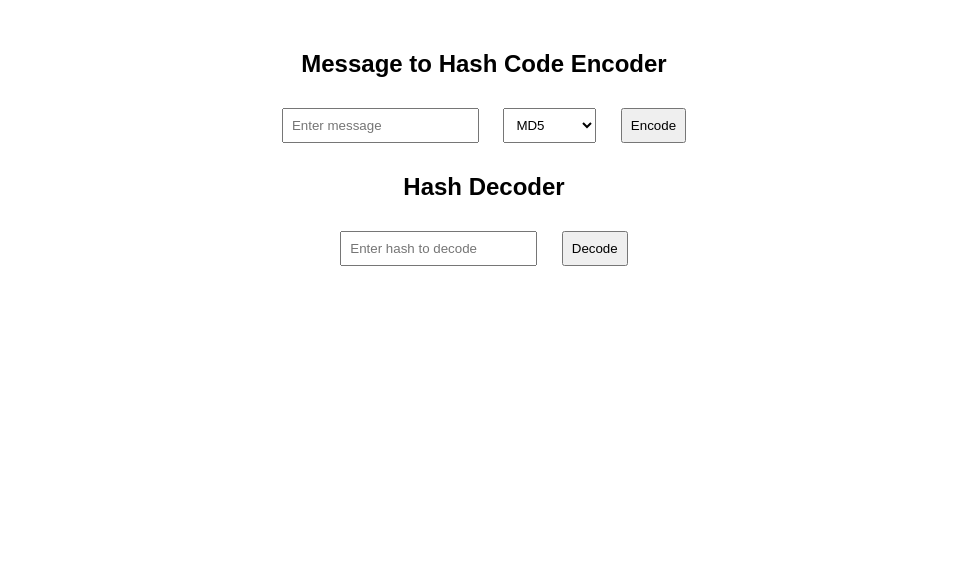
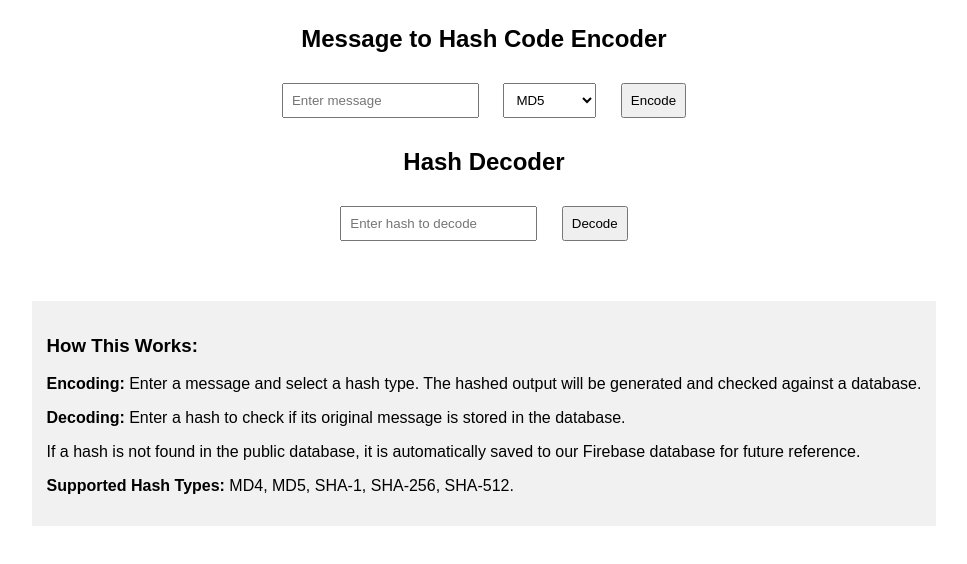
Before and after one commit to GhostPlayer352/Hash-Code, a plain HTML site: page index.html in a window 1280 px wide. Shown: the whole page, without its empty margins (156-1123 px from the left). Drawn offline with nearby package versions, Linux system fonts and the light colour scheme.

Commit message:
Update index.html

```diff
--- a/index.html
+++ b/index.html
@@ -15,7 +15,7 @@
         body {
             font-family: Arial, sans-serif;
             text-align: center;
-            margin: 50px;
+            margin: 25px;
         }
         input, select, button {
             margin: 10px;
@@ -25,6 +25,14 @@
             margin-top: 20px;
             font-weight: bold;
             word-wrap: break-word;
+        }
+        #info {
+            margin-top: 30px;
+            padding: 15px;
+            background-color: #f1f1f1;
+            border-radius: 0px;
+            text-align: left;
+            display: inline-block;
         }
     </style>
 </head>
@@ -52,6 +60,15 @@
     <button onclick="decodeMessage()">Decode</button>
 
     <div id="decodedMessage"></div>
+
+    <!-- Information Section -->
+    <div id="info">
+        <h3>How This Works:</h3>
+        <p><strong>Encoding:</strong> Enter a message and select a hash type. The hashed output will be generated and checked against a database.</p>
+        <p><strong>Decoding:</strong> Enter a hash to check if its original message is stored in the database.</p>
+        <p>If a hash is not found in the public database, it is automatically saved to our Firebase database for future reference.</p>
+        <p><strong>Supported Hash Types:</strong> MD4, MD5, SHA-1, SHA-256, SHA-512.</p>
+    </div>
 
     <script>
         const FIREBASE_URL = "https://hash-code-20ecd-default-rtdb.firebaseio.com/";
```
